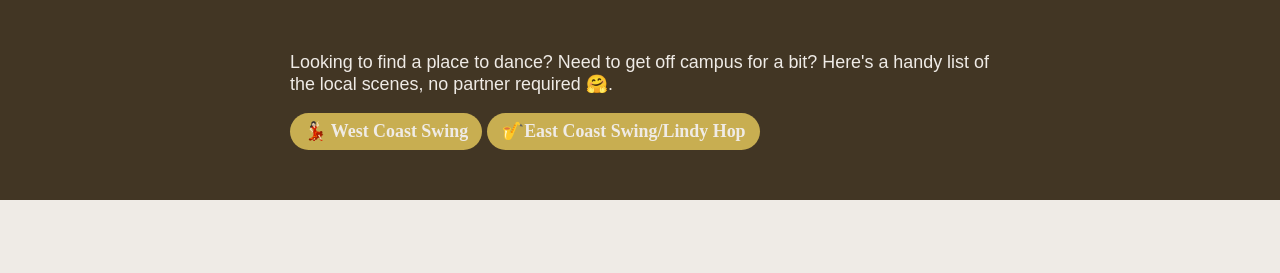
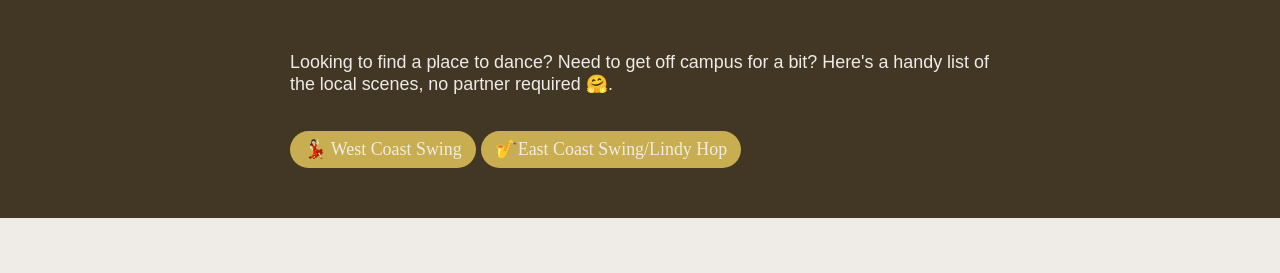
Before and after one commit to Jacob-Gray/lyh.dance, a plain HTML site: page index.html in a window 1280 px wide. Shown: the part 313-586 px from the top of the page. Drawn offline with Linux system fonts and the light colour scheme; a web font is replaced by a local one.

Commit message:
finsihed style

```diff
--- a/site.css
+++ b/site.css
@@ -49,7 +49,7 @@ dt {
 }
 
 ul {
-    margin: .2em 0 0 0;
+    margin: 2em 0 0 0;
     padding: 0;
     list-style-type: none;
 }
@@ -65,7 +65,7 @@ li a {
     display: flex;
     padding: .4em .8em;
     font-family: chennai-slab, serif;
-    font-weight: 600;
+    font-weight: 300;
 }
 
 main section:nth-of-type(odd) {
```
